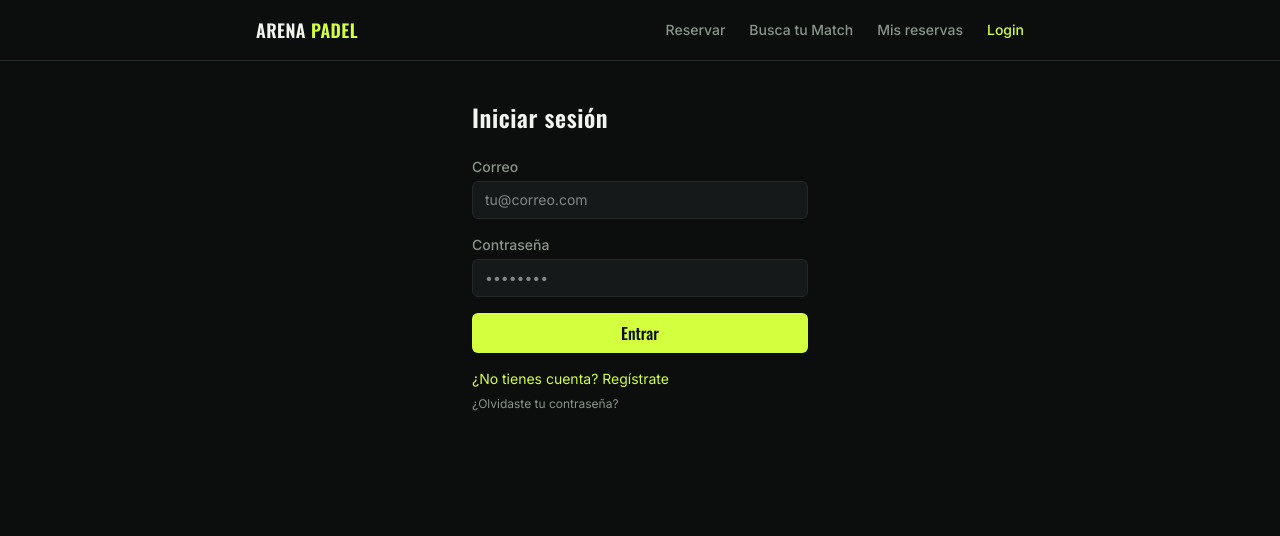
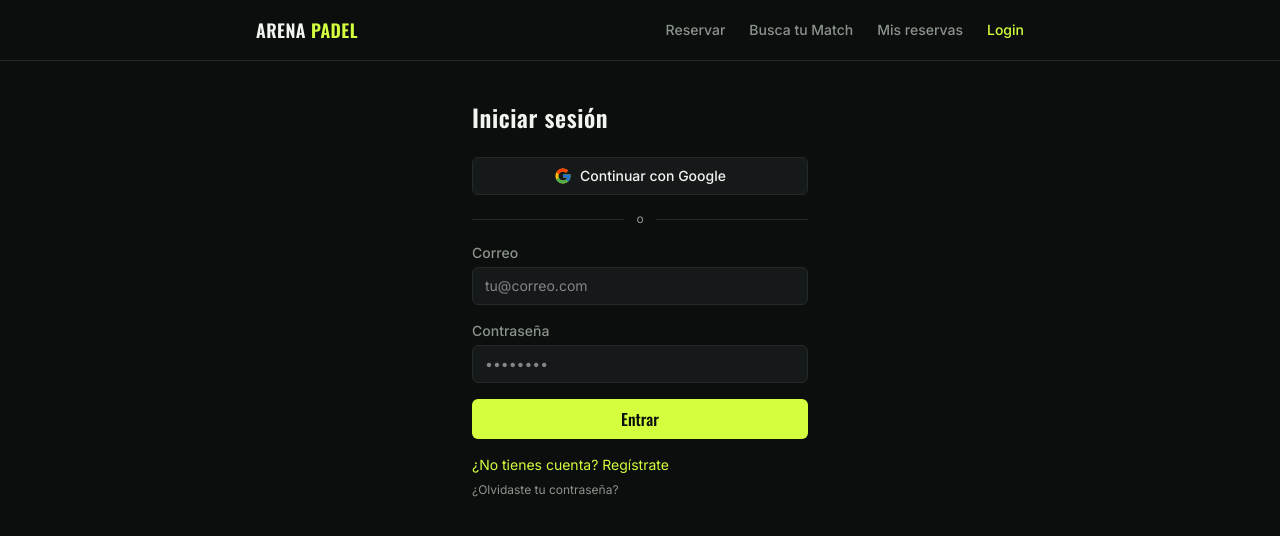
Before and after one commit to cabreragclau/padel_reserva, a React (Vite) app: page /login in a window 1280 px wide. Shown: the top 536 px of the page. Built offline with nearby package versions, Linux system fonts and the light colour scheme; no server answers.

Commit message:
feat: login con google

```diff
--- a/src/lib/AuthContext.tsx
+++ b/src/lib/AuthContext.tsx
@@ -8,6 +8,7 @@ interface AuthContextValue {
   loading: boolean
   signIn: (email: string, password: string) => Promise<{ error: string | null }>
   signUp: (email: string, password: string) => Promise<{ error: string | null }>
+  signInWithGoogle: () => Promise<{ error: string | null }>
   signOut: () => Promise<void>
   resetPassword: (email: string) => Promise<{ error: string | null }>
 }
@@ -68,8 +69,18 @@ export function AuthProvider({ children }: { children: ReactNode }) {
     return { error: error?.message ?? null }
   }
 
+  const signInWithGoogle = async () => {
+    const { error } = await supabase.auth.signInWithOAuth({
+      provider: 'google',
+      options: {
+      redirectTo: `${window.location.origin}/`,
+     },
+    })
+   return { error: error?.message ?? null }
+  }
+
   return (
-    <AuthContext.Provider value={{ user, role, loading, signIn, signUp, signOut, resetPassword }}>
+    <AuthContext.Provider value={{ user, role, loading, signIn, signUp, signOut, resetPassword, signInWithGoogle }}>
       {children}
     </AuthContext.Provider>
   )
--- a/src/pages/Login.tsx
+++ b/src/pages/Login.tsx
@@ -10,7 +10,7 @@ function Login() {
   const [loading, setLoading] = useState(false)
   const navigate = useNavigate()
   const [resetSent, setResetSent] = useState(false)
-  const {signIn, signUp, resetPassword} = useAuth()
+  const { signIn, signUp, resetPassword, signInWithGoogle } = useAuth()
 
   const handleSubmit = async (e: React.FormEvent) => {
     e.preventDefault()
@@ -29,6 +29,12 @@ function Login() {
     } else {
       navigate('/')
     }
+  }
+
+    const handleGoogleLogin = async () => {
+      setError(null)
+      const { error } = await signInWithGoogle()
+      if (error) setError(error)
   }
 
   const handleForgotPassword = async (e: React.FormEvent) => {
@@ -110,6 +116,25 @@ if (mode === 'forgot') {
       <h1 className="font-display font-semibold text-2xl tracking-wide mb-6">
         {mode === 'login' ? 'Iniciar sesión' : 'Crear cuenta'}
       </h1>
+      <button
+  type="button"
+  onClick={handleGoogleLogin}
+  className="w-full flex items-center justify-center gap-2 border border-arena-line bg-arena-surface text-arena-text rounded-md py-2 font-medium text-sm hover:border-arena-lime/40 transition-colors mb-4"
+>
+  <svg width="18" height="18" viewBox="0 0 48 48">
+    <path fill="#FFC107" d="M43.611,20.083H42V20H24v8h11.303c-1.649,4.657-6.08,8-11.303,8c-6.627,0-12-5.373-12-12s5.373-12,12-12c3.059,0,5.842,1.154,7.961,3.039l5.657-5.657C34.046,6.053,29.268,4,24,4C12.955,4,4,12.955,4,24s8.955,20,20,20s20-8.955,20-20C44,22.659,43.862,21.35,43.611,20.083z"/>
+    <path fill="#FF3D00" d="M6.306,14.691l6.571,4.819C14.655,15.108,18.961,12,24,12c3.059,0,5.842,1.154,7.961,3.039l5.657-5.657C34.046,6.053,29.268,4,24,4C16.318,4,9.656,8.337,6.306,14.691z"/>
+    <path fill="#4CAF50" d="M24,44c5.166,0,9.86-1.977,13.409-5.192l-6.19-5.238C29.211,35.091,26.715,36,24,36c-5.202,0-9.619-3.317-11.283-7.946l-6.522,5.025C9.505,39.556,16.227,44,24,44z"/>
+    <path fill="#1976D2" d="M43.611,20.083H42V20H24v8h11.303c-0.792,2.237-2.231,4.166-4.087,5.571c0.001-0.001,0.002-0.001,0.003-0.002l6.19,5.238C36.971,39.205,44,34,44,24C44,22.659,43.862,21.35,43.611,20.083z"/>
+  </svg>
+  Continuar con Google
+</button>
+
+<div className="flex items-center gap-3 mb-4">
+  <div className="flex-1 h-px bg-arena-line"></div>
+  <span className="text-xs text-arena-muted">o</span>
+  <div className="flex-1 h-px bg-arena-line"></div>
+</div>
       <form onSubmit={handleSubmit} className="space-y-4">
         <div>
           <label className="block text-sm font-medium text-arena-muted mb-1">Correo</label>
```
